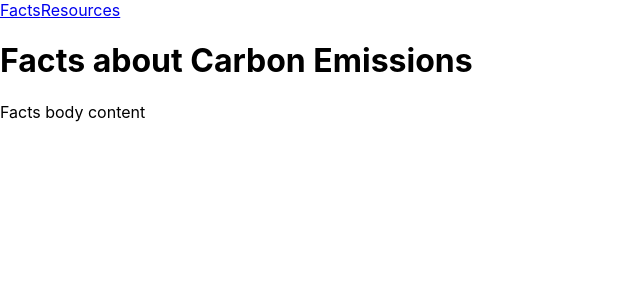
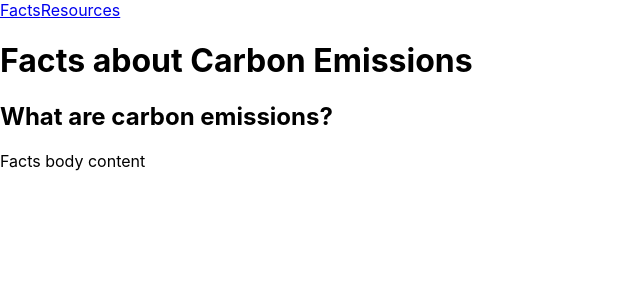
Before and after one commit to uw-info442c-au20/Vroom, a React (Create React App) app in the folder vroom/: page / in a window 1280 px wide. Shown: the top 300 px of the page, without its empty margins (0-640 px from the left). Built offline with nearby package versions, Linux system fonts and the light colour scheme.

Commit message:
Added content

```diff
--- a/vroom/src/Facts.js
+++ b/vroom/src/Facts.js
@@ -4,6 +4,7 @@ const home = () => {
     return (
        <div>
           <h1>Facts about Carbon Emissions</h1>
+            <h2>What are carbon emissions?</h2>
            <p>Facts body content</p>
        </div>
     );
```
Also changed, not shown: 2 other files (tests, documents, lock files or other folders).
